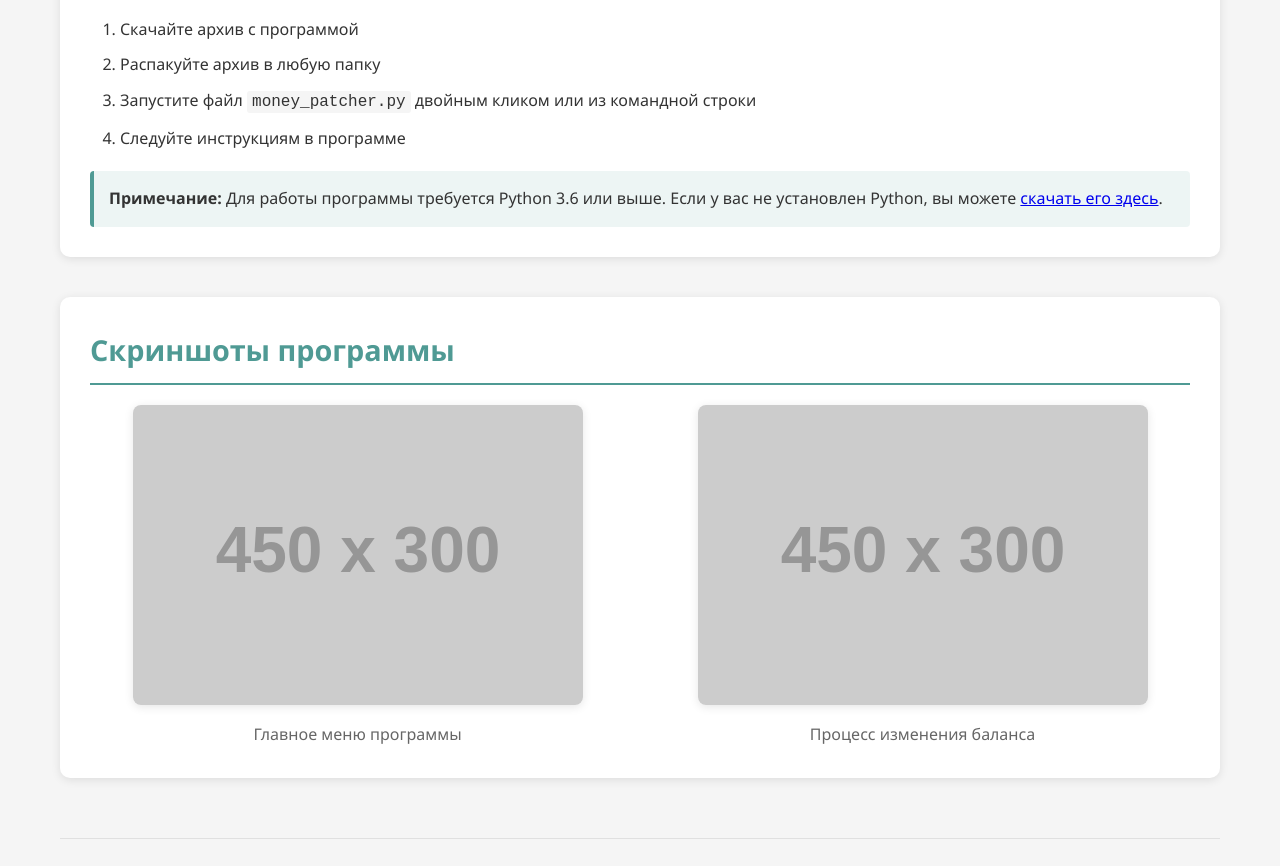
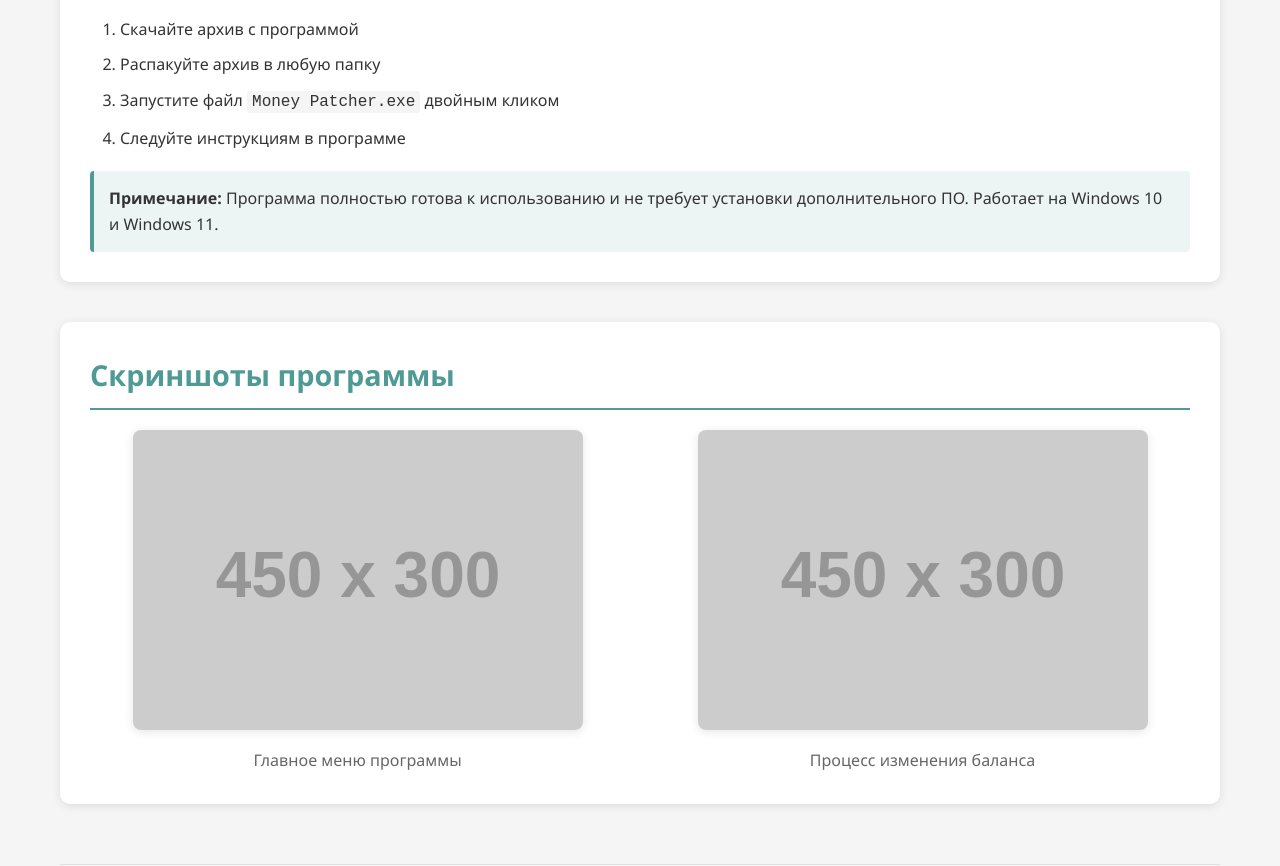
Before and after one commit to Sparki1337/Schedule-I-Cheat-money, a plain HTML site: page index.html in a window 1280 px wide. Shown: the part 1376-2242 px from the top of the page. Drawn offline with Linux system fonts and the light colour scheme; placeholder pictures from the web are drawn by us.

Commit message:
Обновлены инструкции по запуску программы и уточнены системные требования. Теперь программа не требует установки Python и совместима с Windows 10 и 11.

```diff
--- a/index.html
+++ b/index.html
@@ -76,11 +76,11 @@
                 <ol>
                     <li>Скачайте архив с программой</li>
                     <li>Распакуйте архив в любую папку</li>
-                    <li>Запустите файл <code>money_patcher.py</code> двойным кликом или из командной строки</li>
+                    <li>Запустите файл <code>Money Patcher.exe</code> двойным кликом</li>
                     <li>Следуйте инструкциям в программе</li>
                 </ol>
                 <div class="note">
-                    <p><strong>Примечание:</strong> Для работы программы требуется Python 3.6 или выше. Если у вас не установлен Python, вы можете <a href="https://www.python.org/downloads/" target="_blank">скачать его здесь</a>.</p>
+                    <p><strong>Примечание:</strong> Программа полностью готова к использованию и не требует установки дополнительного ПО. Работает на Windows 10 и Windows 11.</p>
                 </div>
             </section>
 
```
